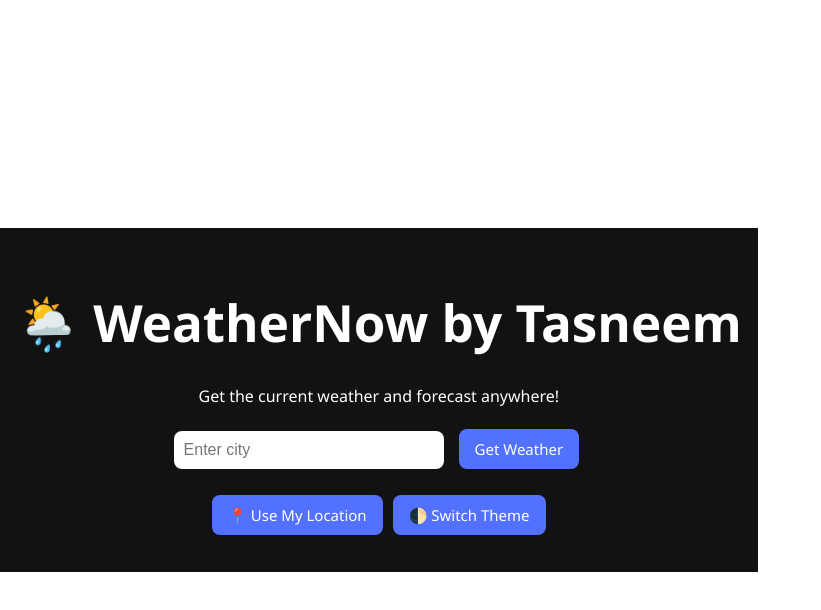
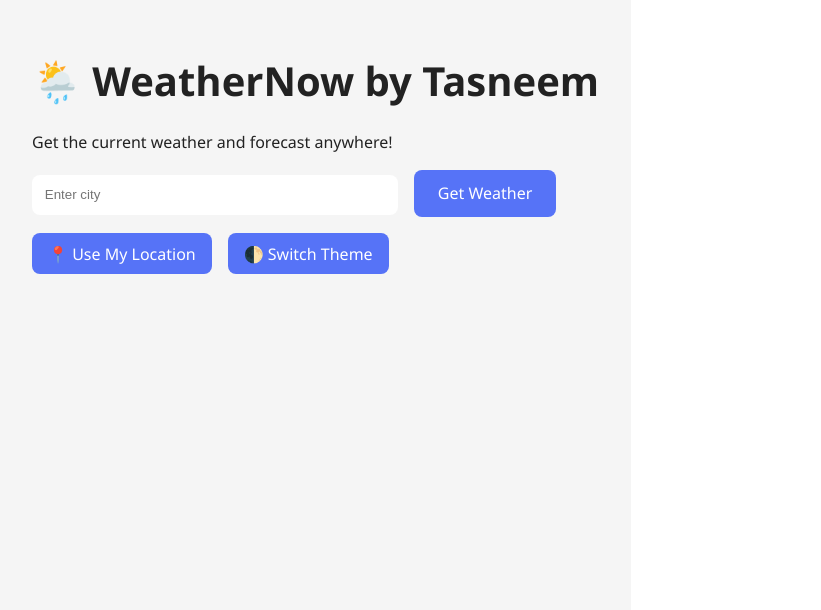
Before and after one commit to tasneemshaik-collab/weather-now, a React (Vite) app: page / in a window 1280 px wide. Shown: the top 610 px of the page, without its empty margins (0-821 px from the left). Built offline with nearby package versions, Linux system fonts and the light colour scheme.

Commit message:
Added geolocation & colorful styling

```diff
--- a/src/App.css
+++ b/src/App.css
@@ -1,86 +1,80 @@
-body, html {
+body {
   margin: 0;
-  padding: 0;
   font-family: 'Segoe UI', sans-serif;
-  transition: background-color 0.3s ease, color 0.3s ease;
-}
-
-.app.dark {
-  background-color: #121212;
-  color: #fff;
 }
 
 .app.light {
   background-color: #f5f5f5;
-  color: #121212;
+  color: #222;
+}
+
+.app.dark {
+  background-color: #222;
+  color: #f5f5f5;
 }
 
 .container {
-  max-width: 800px;
-  margin: auto;
-  text-align: center;
-  padding: 2rem 1rem;
+  max-width: 900px;
+  margin: 0 auto;
+  padding: 2rem;
+  min-height: 100vh;
 }
 
-.input-group {
-  margin: 1rem 0;
+h1 {
+  font-size: 2.5rem;
 }
 
-input {
-  padding: 10px;
-  font-size: 16px;
-  width: 250px;
+.input-group input {
+  padding: 0.8rem;
+  width: 60%;
   border-radius: 8px;
   border: none;
-  margin-right: 10px;
-  background-color: #fff;
-  color: #000;
+  margin-right: 1rem;
 }
 
-button {
-  padding: 10px 16px;
-  font-size: 15px;
+.input-group button {
+  padding: 0.8rem 1.5rem;
+  background-color: #5673f7;
+  color: white;
+  border: none;
   border-radius: 8px;
-  border: none;
-  margin: 5px;
   cursor: pointer;
-  background-color: #5271ff;
-  color: white;
 }
 
-button:hover {
-  background-color: #3a5bd8;
+.button-group {
+  margin-top: 1rem;
 }
 
-.weather-card, .forecast-card {
-  margin-top: 1.5rem;
-  padding: 1rem;
-  border-radius: 10px;
-  transition: background-color 0.3s ease, color 0.3s ease;
+.button-group button {
+  margin-right: 1rem;
+  padding: 0.6rem 1rem;
+  background-color: #5673f7;
+  color: white;
+  border: none;
+  border-radius: 8px;
+  cursor: pointer;
 }
 
-.app.dark .weather-card,
-.app.dark .forecast-card {
-  background-color: rgba(255, 255, 255, 0.1);
-  color: #fff;
+.weather-card {
+  background-color: rgba(0,0,0,0.1);
+  margin-top: 2rem;
+  padding: 1rem;
+  border-radius: 12px;
+  box-shadow: 0 4px 8px rgba(0,0,0,0.2);
+  text-align: center;
 }
 
-.app.light .weather-card,
-.app.light .forecast-card {
-  background-color: #fff;
-  color: #222;
-  box-shadow: 0 2px 6px rgba(0,0,0,0.1);
-}
-
-.forecast-section {
+.forecast {
   display: flex;
+  flex-wrap: wrap;
   gap: 1rem;
-  flex-wrap: wrap;
-  justify-content: center;
-  margin-top: 2rem;
+  margin-top: 1rem;
 }
 
 .forecast-card {
-  width: 140px;
+  background-color: rgba(0,0,0,0.1);
+  padding: 1rem;
+  border-radius: 12px;
+  flex: 1 1 150px;
   text-align: center;
 }
--- a/src/App.jsx
+++ b/src/App.jsx
@@ -1,127 +1,82 @@
-import React, { useState } from "react";
-import "./App.css";
+/* eslint-disable no-unused-vars */
+import React, { useState } from 'react';
+import './App.css';
 
-const API_KEY = "d31120fef343431863eb0d63f927e140"; // Replace with your OpenWeatherMap API key
+const API_KEY = 'd31120fef343431863eb0d63f927e140';
 
 function App() {
-  const [city, setCity] = useState("");
+  const [city, setCity] = useState('');
   const [weather, setWeather] = useState(null);
   const [forecast, setForecast] = useState([]);
-  const [theme, setTheme] = useState("dark");
+  const [theme, setTheme] = useState('light');
 
-  const fetchWeather = async (cityName) => {
+  const getWeather = async (cityName) => {
     try {
-      const res = await fetch(
-        `https://api.openweathermap.org/data/2.5/weather?q=${cityName}&units=metric&appid=${API_KEY}`
-      );
-      const data = await res.json();
-      if (res.ok) {
-        setWeather(data);
-      } else {
-        alert(data.message || "City not found.");
-        setWeather(null);
-      }
+      const weatherRes = await fetch(`https://api.openweathermap.org/data/2.5/weather?q=${cityName}&appid=${API_KEY}&units=metric`);
+      const weatherData = await weatherRes.json();
+
+      const forecastRes = await fetch(`https://api.openweathermap.org/data/2.5/forecast?q=${cityName}&appid=${API_KEY}&units=metric`);
+      const forecastData = await forecastRes.json();
+
+      const dailyForecast = forecastData.list.filter((_, index) => index % 8 === 0).slice(0, 5);
+
+      setWeather(weatherData);
+      setForecast(dailyForecast);
     } catch (error) {
-      alert("Failed to fetch weather.");
-      console.error(error);
+      alert('City not found!');
     }
   };
 
-  const fetchForecast = async (cityName) => {
-    try {
-      const res = await fetch(
-        `https://api.openweathermap.org/data/2.5/forecast?q=${cityName}&units=metric&appid=${API_KEY}`
-      );
-      const data = await res.json();
-      if (res.ok) {
-        const daily = data.list.filter((entry) => entry.dt_txt.includes("12:00:00"));
-        setForecast(daily.slice(0, 5));
-      } else {
-        alert(data.message || "Forecast not found.");
-        setForecast([]);
-      }
-    } catch (error) {
-      alert("Failed to fetch forecast.");
-      console.error(error);
-    }
-  };
+  const handleLocation = () => {
+    navigator.geolocation.getCurrentPosition(async (position) => {
+      const { latitude, longitude } = position.coords;
+      const weatherRes = await fetch(`https://api.openweathermap.org/data/2.5/weather?lat=${latitude}&lon=${longitude}&appid=${API_KEY}&units=metric`);
+      const weatherData = await weatherRes.json();
 
-  const handleSearch = () => {
-    if (!city.trim()) {
-      alert("Please enter a city.");
-      return;
-    }
-    fetchWeather(city);
-    fetchForecast(city);
-  };
+      const forecastRes = await fetch(`https://api.openweathermap.org/data/2.5/forecast?lat=${latitude}&lon=${longitude}&appid=${API_KEY}&units=metric`);
+      const forecastData = await forecastRes.json();
 
-  const handleUseLocation = () => {
-    if (!navigator.geolocation) {
-      alert("Geolocation is not supported by your browser.");
-      return;
-    }
+      const dailyForecast = forecastData.list.filter((_, index) => index % 8 === 0).slice(0, 5);
 
-    navigator.geolocation.getCurrentPosition(
-      async ({ coords }) => {
-        try {
-          const res = await fetch(
-            `https://api.openweathermap.org/data/2.5/weather?lat=${coords.latitude}&lon=${coords.longitude}&units=metric&appid=${API_KEY}`
-          );
-          const data = await res.json();
-          if (res.ok) {
-            setCity(data.name);
-            setWeather(data);
-            fetchForecast(data.name);
-          } else {
-            alert("Unable to get location-based weather.");
-          }
-        } catch (error) {
-          alert("Failed to fetch location weather.");
-          console.error(error);
-        }
-      },
-      () => alert("Permission denied or location unavailable.")
-    );
+      setWeather(weatherData);
+      setForecast(dailyForecast);
+      setCity(weatherData.name);
+    });
   };
 
   const toggleTheme = () => {
-    setTheme((prev) => (prev === "dark" ? "light" : "dark"));
+    setTheme((prev) => (prev === 'light' ? 'dark' : 'light'));
   };
 
   return (
     <div className={`app ${theme}`}>
       <div className="container">
-        <h1>🌦️ WeatherNow by Tasneem</h1>
+        <h1><span role="img" aria-label="cloud">🌦️</span> WeatherNow by Tasneem</h1>
         <p>Get the current weather and forecast anywhere!</p>
 
         <div className="input-group">
-          <input
-            type="text"
-            value={city}
-            placeholder="Enter city"
-            onChange={(e) => setCity(e.target.value)}
-          />
-          <button onClick={handleSearch}>Get Weather</button>
+          <input type="text" placeholder="Enter city" value={city} onChange={(e) => setCity(e.target.value)} />
+          <button onClick={() => getWeather(city)}>Get Weather</button>
         </div>
 
         <div className="button-group">
-          <button onClick={handleUseLocation}>📍 Use My Location</button>
-          <button onClick={toggleTheme}>🌓 Switch Theme</button>
+          <button onClick={handleLocation}><span role="img" aria-label="location">📍</span> Use My Location</button>
+          <button onClick={toggleTheme}><span role="img" aria-label="theme">🌓</span> Switch Theme</button>
         </div>
 
         {weather && (
           <div className="weather-card">
             <h2>{weather.name}</h2>
-            <p>🌡️ {weather.main.temp}°C</p>
-            <p>🌤️ {weather.weather[0].description}</p>
+            <p><span role="img" aria-label="temp">🌡️</span> {weather.main.temp}°C</p>
+            <p><span role="img" aria-label="condition">🌤️</span> {weather.weather[0].description}</p>
           </div>
         )}
 
         {forecast.length > 0 && (
-          <div className="forecast-section">
-            {forecast.map((day, index) => (
-              <div className="forecast-card" key={index}>
-                <strong>{new Date(day.dt_txt).toLocaleDateString()}</strong>
+          <div className="forecast">
+            {forecast.map((day, idx) => (
+              <div key={idx} className="forecast-card">
+                <h4>{new Date(day.dt_txt).toLocaleDateString()}</h4>
                 <p>🌡️ {day.main.temp}°C</p>
                 <p>{day.weather[0].description}</p>
               </div>
```
